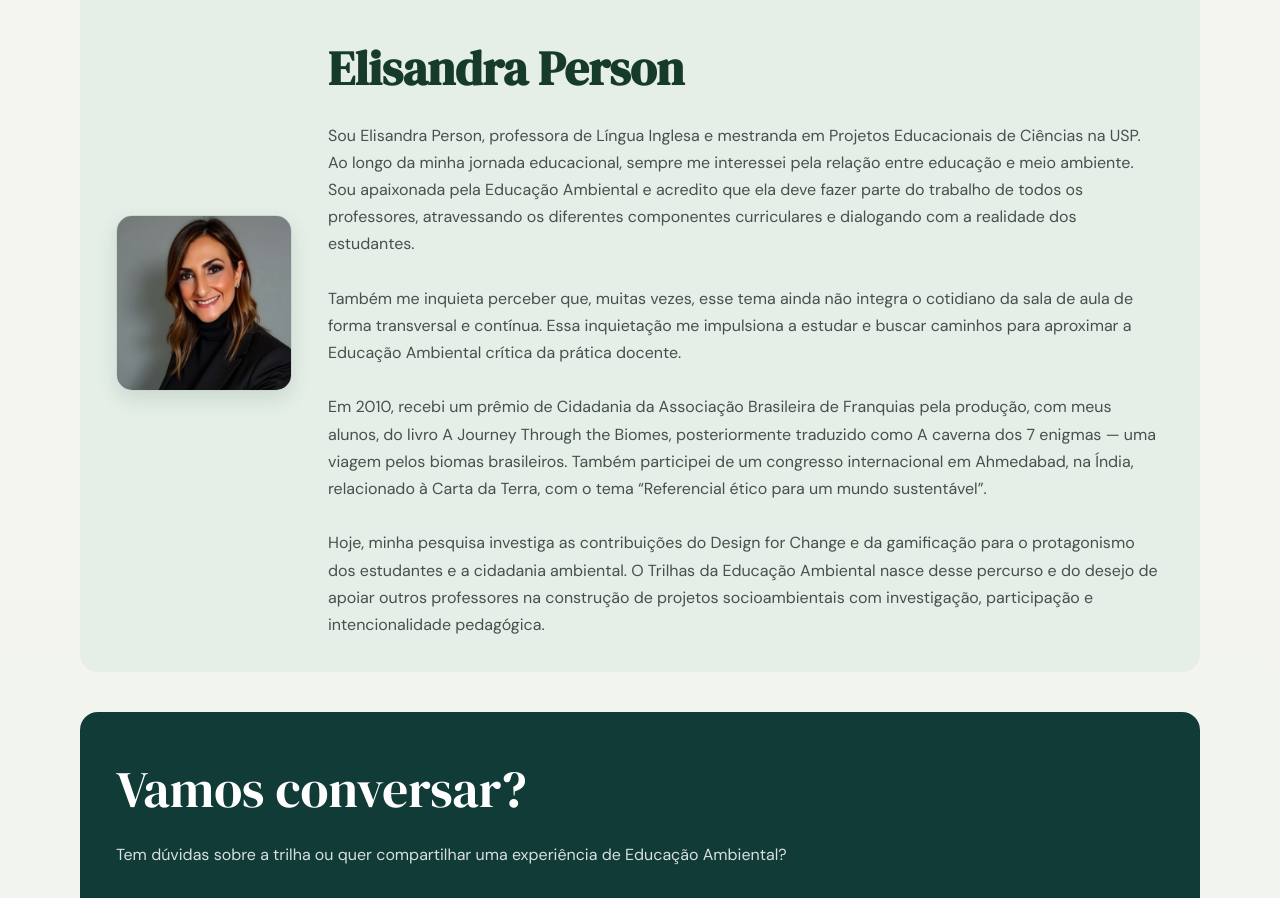
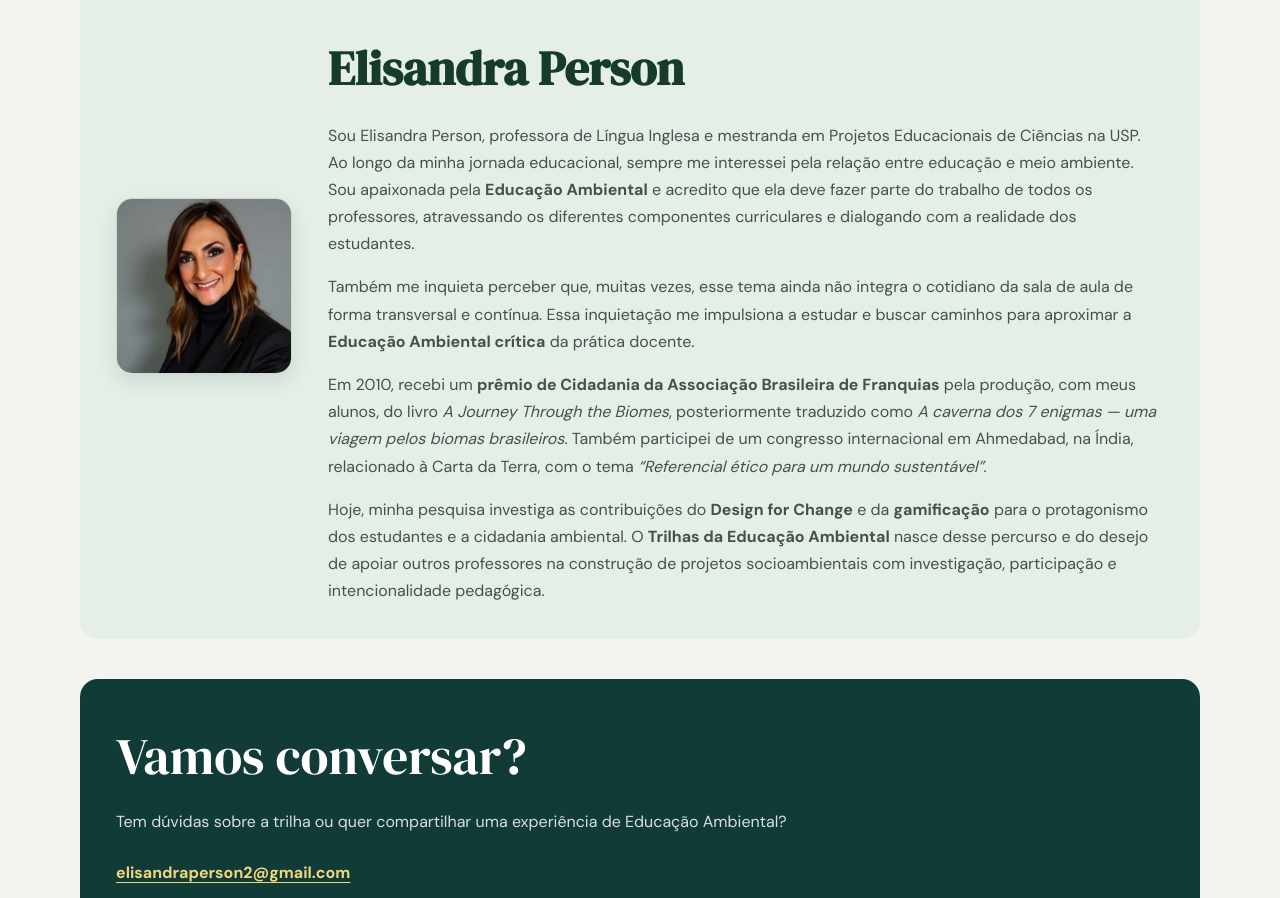
Before and after one commit to pedrorodrigomartins/educacao-ambiental, a React (Vite) app in the folder frontend/: page / in a window 1280 px wide. Shown: the part 920-1818 px from the top of the page. Built offline with nearby package versions, Linux system fonts and the light colour scheme.

Commit message:
refactor(frontend): improve researcher section semantics

```diff
--- a/frontend/src/components/ResearcherSection.jsx
+++ b/frontend/src/components/ResearcherSection.jsx
@@ -17,38 +17,39 @@ function ResearcherSection() {
             eyebrow="Sobre a pesquisadora"
             title="Elisandra Person"
           />
+
           <p>
             Sou Elisandra Person, professora de Língua Inglesa e mestranda
             em Projetos Educacionais de Ciências na USP. Ao longo da minha
             jornada educacional, sempre me interessei pela relação entre educação
-            e meio ambiente. Sou apaixonada pela Educação Ambiental e acredito
+            e meio ambiente. Sou apaixonada pela <strong>Educação Ambiental</strong> e acredito
             que ela deve fazer parte do trabalho de todos os professores,
             atravessando os diferentes componentes curriculares
             e dialogando com a realidade dos estudantes.
           </p>
-          <br />
+
           <p>
             Também me inquieta perceber que, muitas vezes, esse tema
             ainda não integra o cotidiano da sala de aula de forma transversal e contínua.
             Essa inquietação me impulsiona a estudar e buscar caminhos
-            para aproximar a Educação Ambiental crítica da prática docente.
+            para aproximar a <strong>Educação Ambiental crítica</strong> da prática docente.
           </p>
-          <br />
+
           <p>
-            Em 2010, recebi um prêmio de Cidadania da
-            Associação Brasileira de Franquias pela produção,
-            com meus alunos, do livro A Journey Through the Biomes,
-            posteriormente traduzido como A caverna dos 7 enigmas
-            — uma viagem pelos biomas brasileiros. Também participei
-            de um congresso internacional em Ahmedabad, na Índia,
-            relacionado à Carta da Terra,
-            com o tema “Referencial ético para um mundo sustentável”.
+            Em 2010, recebi um <strong>prêmio de Cidadania da Associação Brasileira
+            de Franquias</strong> pela produção, com meus alunos, do livro{' '}
+            <cite>A Journey Through the Biomes</cite>, posteriormente traduzido como{' '}
+            <cite>A caverna dos 7 enigmas — uma viagem pelos biomas brasileiros</cite>.
+            Também participei de um congresso internacional em Ahmedabad, na Índia,
+            relacionado à Carta da Terra, com o tema{' '}
+            <cite>“Referencial ético para um mundo sustentável”</cite>.
           </p>
-          <br />
+
           <p>
-            Hoje, minha pesquisa investiga as contribuições do Design for Change
-            e da gamificação para o protagonismo dos estudantes e a cidadania ambiental.
-            O Trilhas da Educação Ambiental nasce desse percurso e
+            Hoje, minha pesquisa investiga as contribuições do{' '}
+            <strong>Design for Change</strong> e da <strong>gamificação</strong> para
+            o protagonismo dos estudantes e a cidadania ambiental.
+            O <strong>Trilhas da Educação Ambiental</strong> nasce desse percurso e
             do desejo de apoiar outros professores na construção de projetos
             socioambientais com investigação, participação e intencionalidade pedagógica.
           </p>
--- a/frontend/src/index.css
+++ b/frontend/src/index.css
@@ -1081,7 +1081,7 @@ h3,
         font-size: 1.55rem;
     }
 
-    .researcher-copy > p {
+    .researcher-copy>p {
         font-size: 0.82rem;
         line-height: 1.55;
     }
@@ -1127,3 +1127,7 @@ h3,
         scroll-behavior: auto !important;
     }
 }
+
+.researcher-copy p+p {
+    margin-top: 1rem;
+}
```
